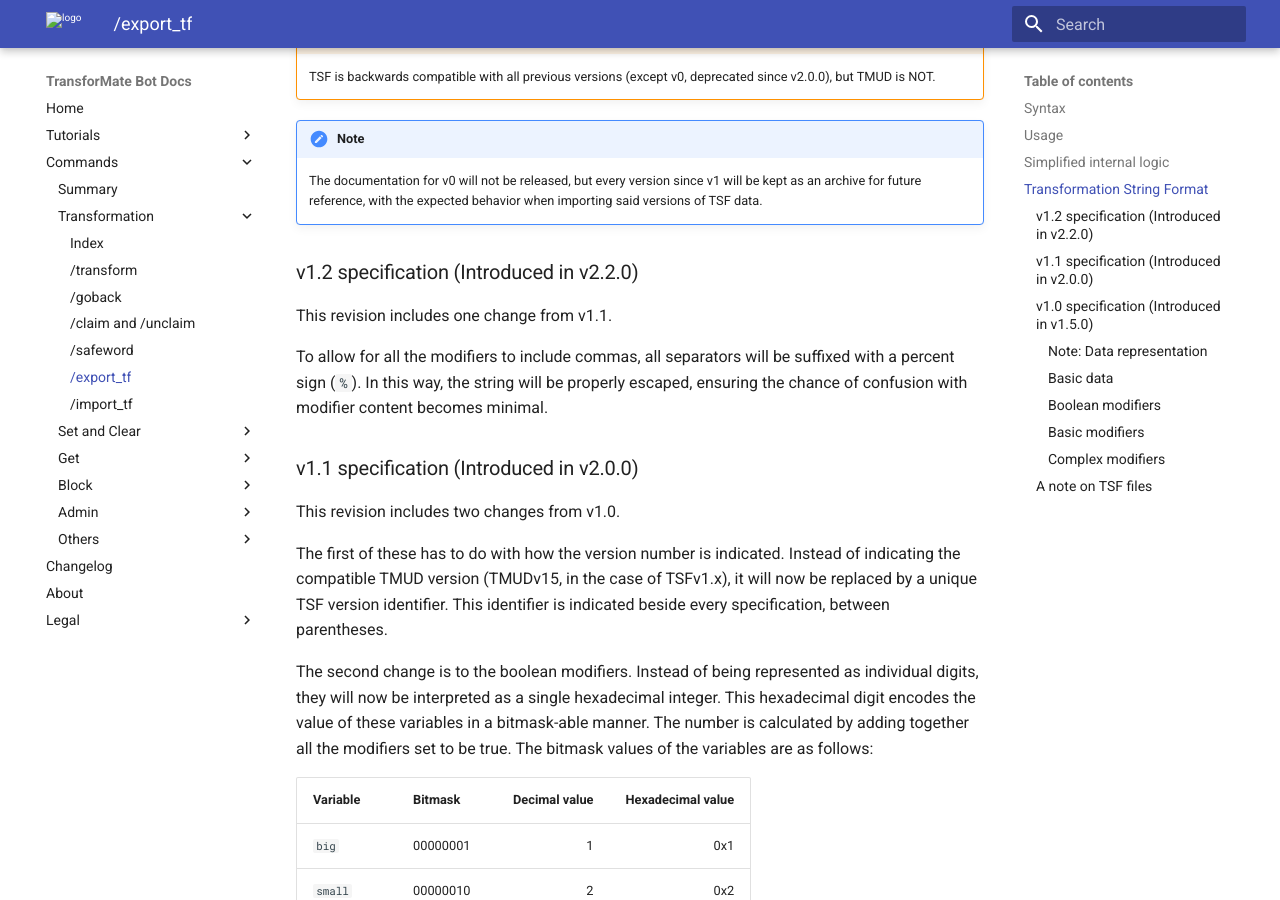
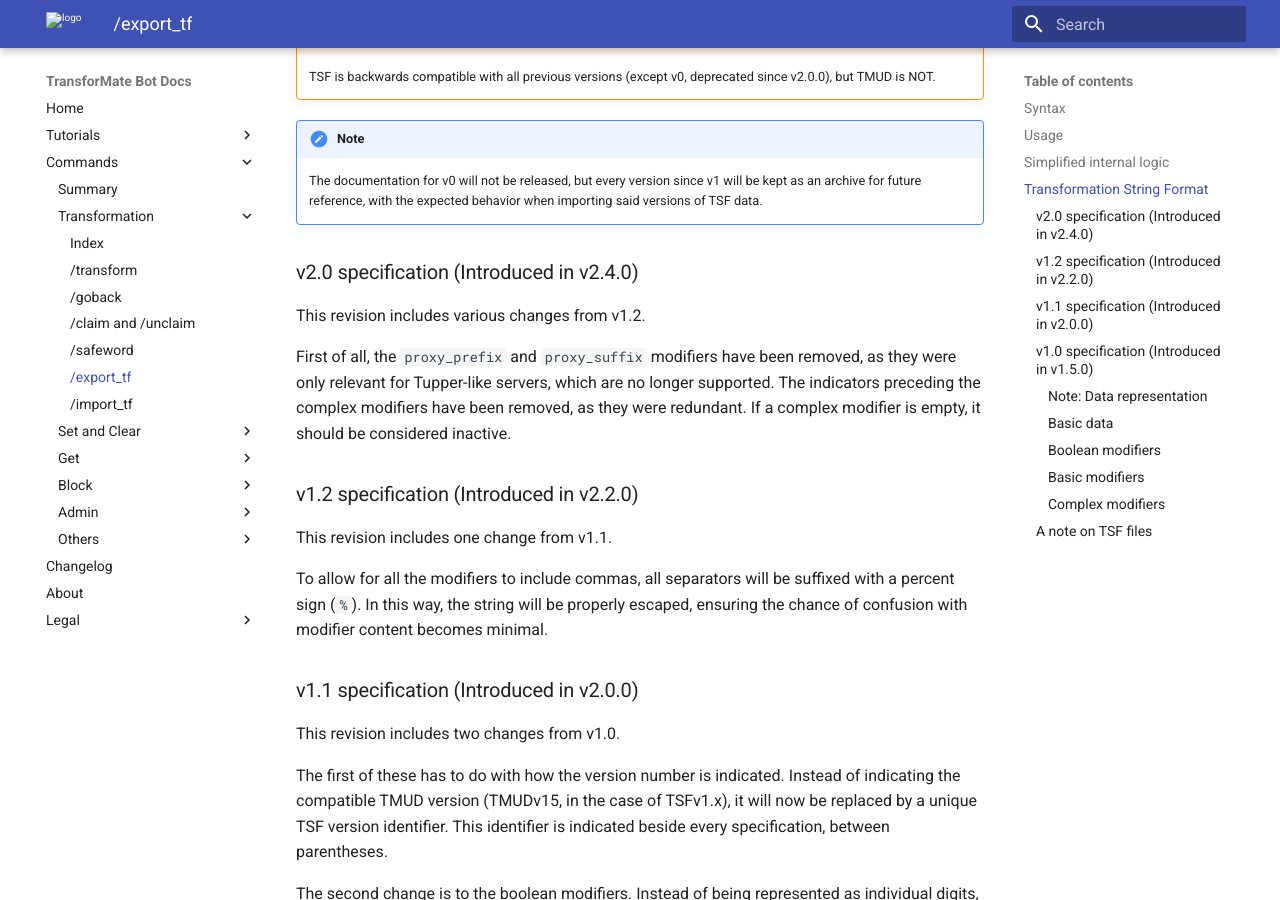
Before and after one commit to dorythecat/TransforMate, an MkDocs documentation site: the page built from docs/commands/transformation/export_tf.md, in a window 1280 px wide and 900 px high, scrolled down 2267 px. Built offline with MkDocs 1.6.1 and Material for MkDocs 9.7.7, drawn with Linux system fonts in a browser that asks for light colours; some of the changed text lies outside the part shown.

Commit message:
Improved TSF

```diff
--- a/docs/commands/transformation/export_tf.md
+++ b/docs/commands/transformation/export_tf.md
@@ -63,6 +63,14 @@
     The documentation for v0 will not be released, but every version since v1 will
     be kept as an archive for future reference, with the expected behavior when
     importing said versions of TSF data.
+
+### v2.0 specification (Introduced in v2.4.0)
+This revision includes various changes from v1.2.
+
+First of all, the `proxy_prefix` and `proxy_suffix` modifiers have been removed,
+as they were only relevant for Tupper-like servers, which are no longer supported.
+The indicators preceding the complex modifiers have been removed, as they were
+redundant. If a complex modifier is empty, it should be considered inactive.
 
 ### v1.2 specification (Introduced in v2.2.0)
 This revision includes one change from v1.1.
```
Also changed, not shown: other parts of docs/commands/transformation/export_tf.md (+0 -3 lines), 1 other file.
